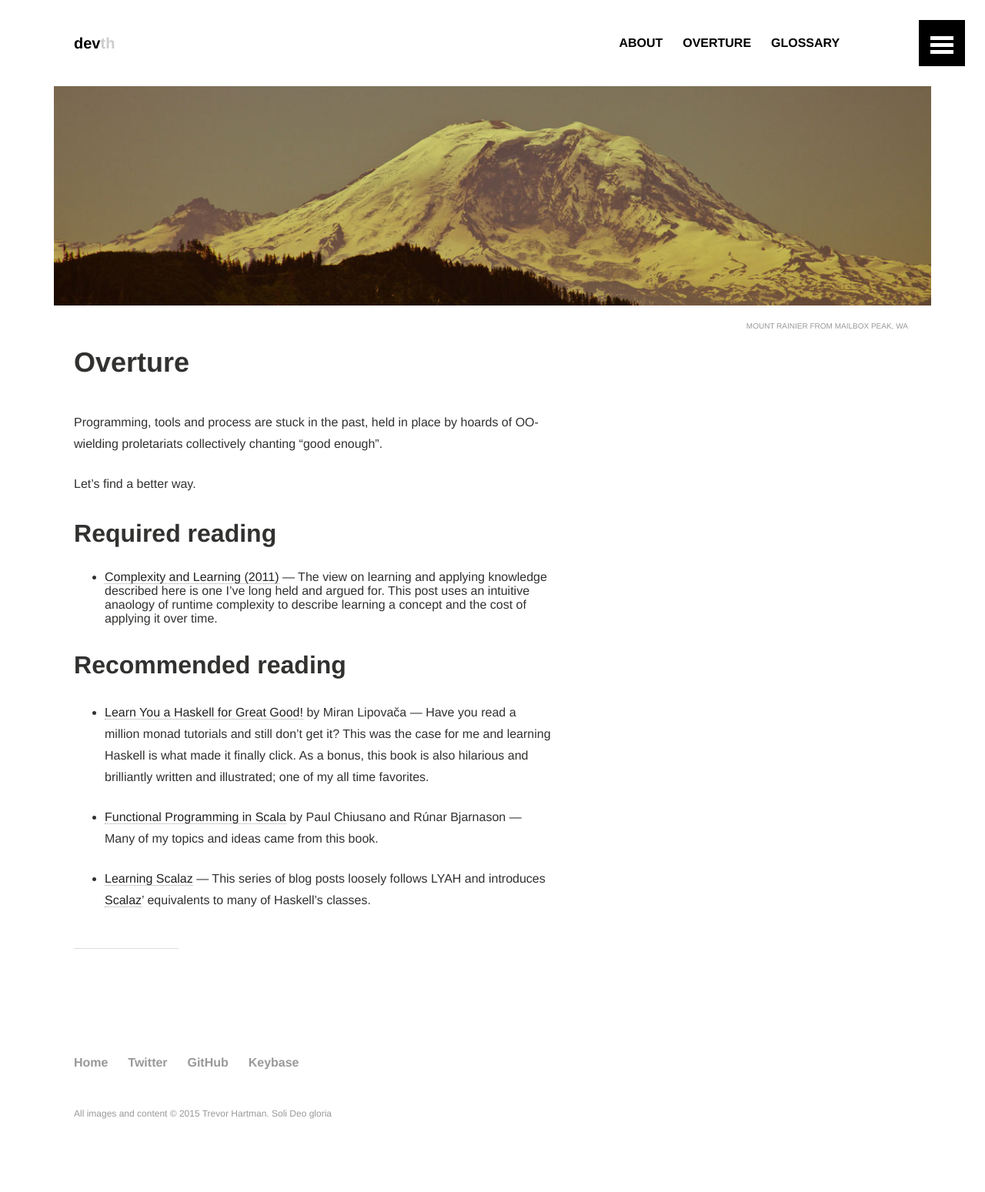
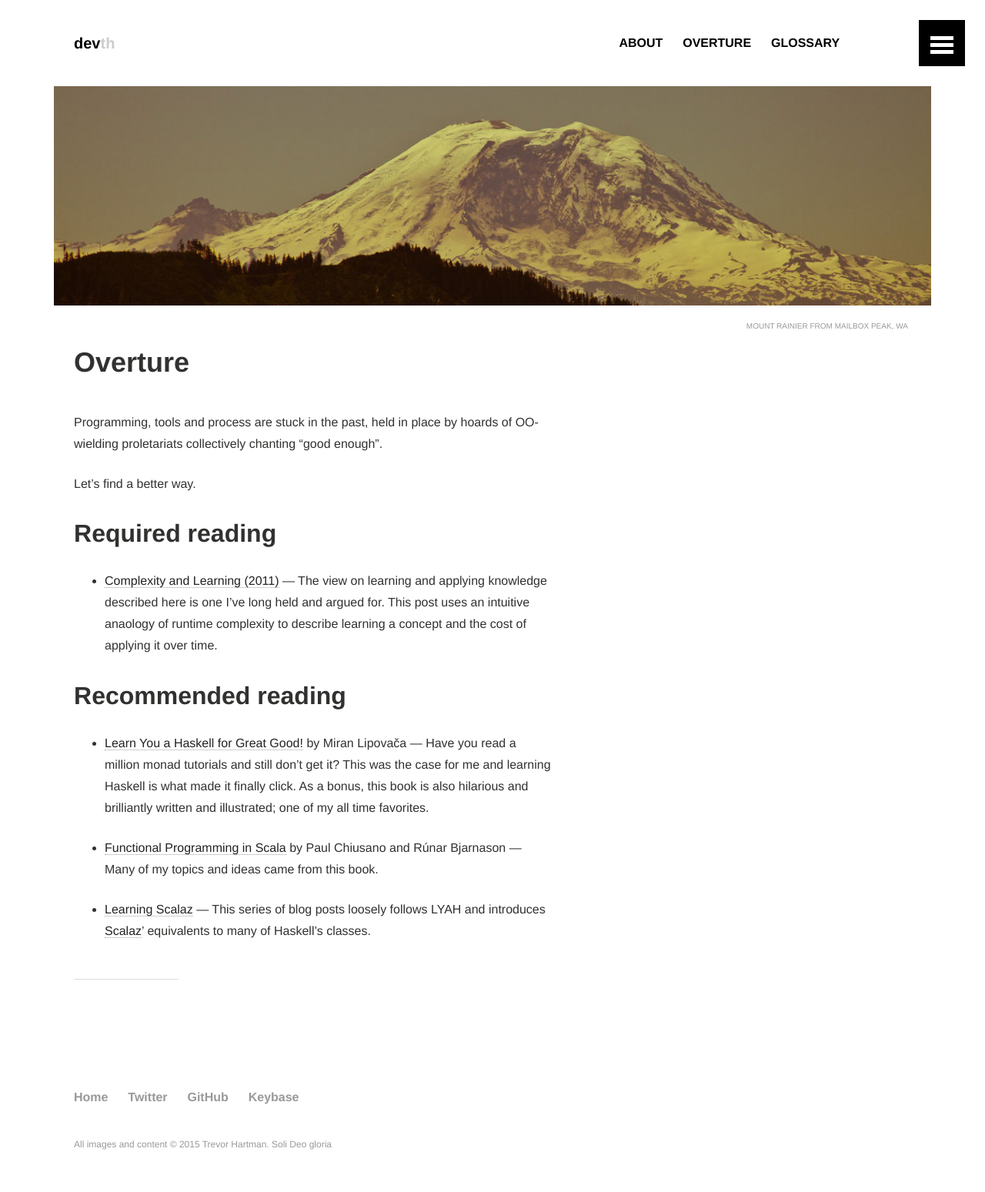
Before and after one commit to devth/devth.github.com, a Jekyll site: the page built from overture.md, in a window 1280 px wide. Shown: the whole page at 77% size. Built offline with Jekyll 4.4.1, drawn with Linux system fonts in a browser that asks for light colours; Markdown is read by kramdown in place of the engine named in the settings; before the commit the page ends 1509 px from its top, so only the background shows below that.

Commit message:
Fix list typography

```diff
--- a/_sass/_base.scss
+++ b/_sass/_base.scss
@@ -12,7 +12,7 @@ p {
 }
 
 li {
-  // @include font-size(18,yes,28);
+  @include font-size(16,yes,28);
   margin-bottom: 6px;
 }
 
```
